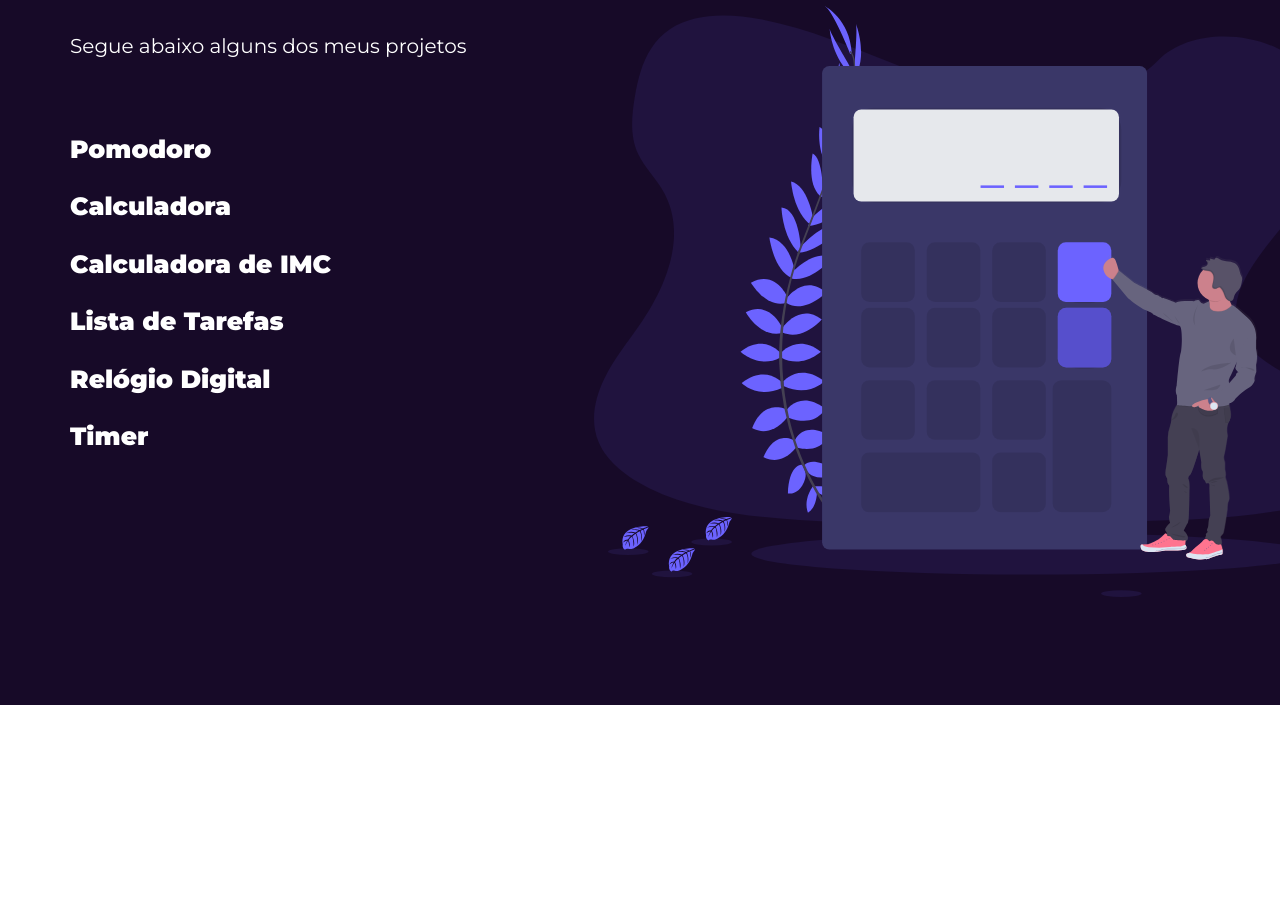
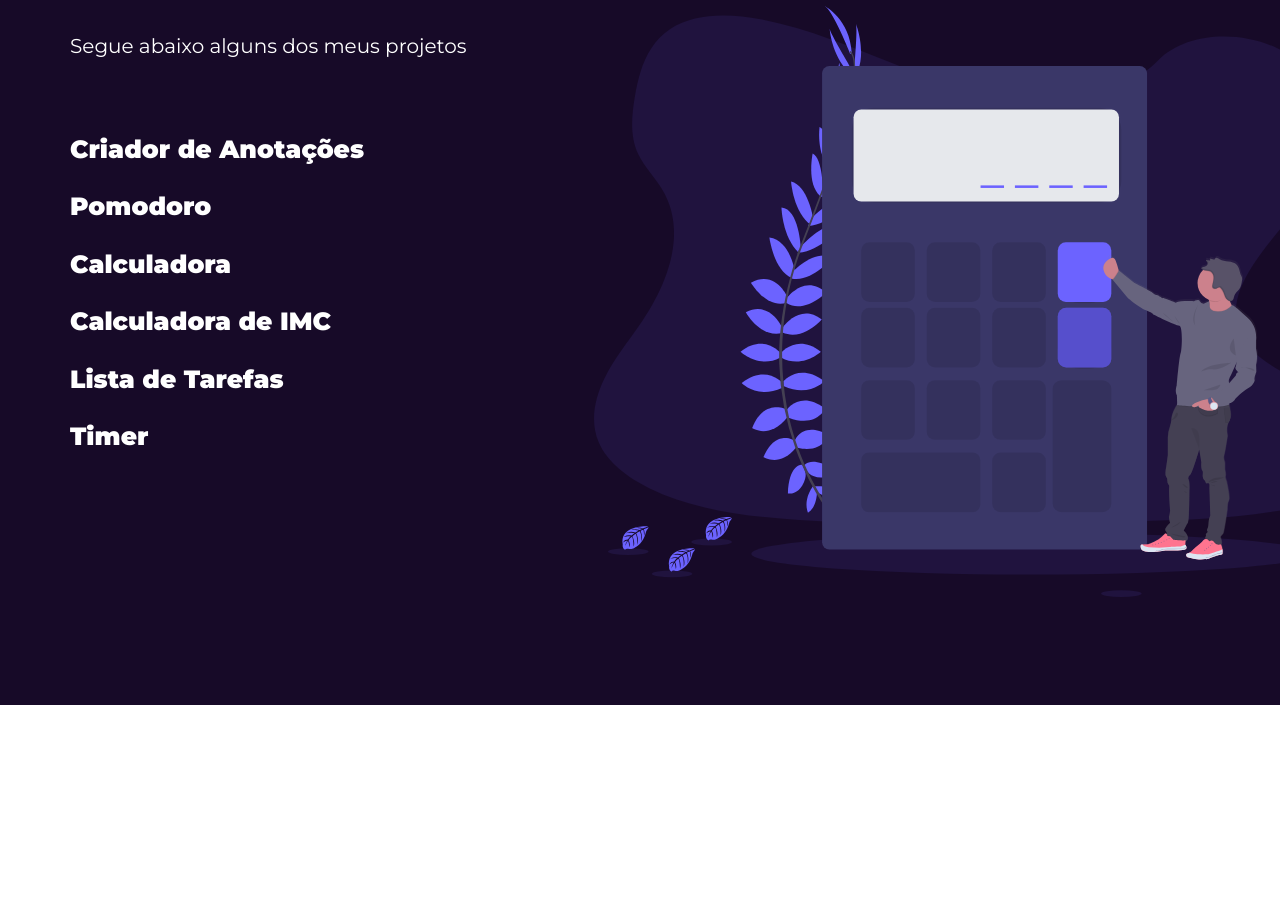
Before and after one commit to RodrigoBJJ94/my-website-pt-br-react, a React (Create React App) app: page / in a window 1280 px wide. Shown: the part 1962-2869 px from the top of the page. Built offline with nearby package versions, Linux system fonts and the light colour scheme; the HTML template or start-up script is replaced by a standard one.

Commit message:
Version 1.06

```diff
--- a/src/components/Projects/ProjectsMain.js
+++ b/src/components/Projects/ProjectsMain.js
@@ -3,11 +3,11 @@ import React from 'react';
 export default function ProjectsMain() {
     return (
         <>
+            <h4><a href="https://rodrigobrentano-annotations-maker.netlify.app/" target="_blank" rel="noreferrer" >Criador de Anotações</a></h4>
             <h4><a href="https://rodrigobrentano-pomodoro.netlify.app" target="_blank" rel="noreferrer" >Pomodoro</a></h4>
             <h4><a href="https://rodrigobrentano-calculator.netlify.app" target="_blank" rel="noreferrer" >Calculadora</a></h4>
             <h4><a href="https://rodrigobrentano-calculator-of-bmi.netlify.app" target="_blank" rel="noreferrer" >Calculadora de IMC</a></h4>
             <h4><a href="https://rodrigobrentano-lista-de-tarefas.netlify.app" target="_blank" rel="noreferrer" >Lista de Tarefas</a></h4>
-            <h4><a href="https://rodrigobrentano-relogio-digital.netlify.app" target="_blank" rel="noreferrer" >Relógio Digital</a></h4>
             <h4><a href="https://rodrigobrentano-timer.netlify.app" target="_blank" rel="noreferrer" >Timer</a></h4>
         </>
     );
```
